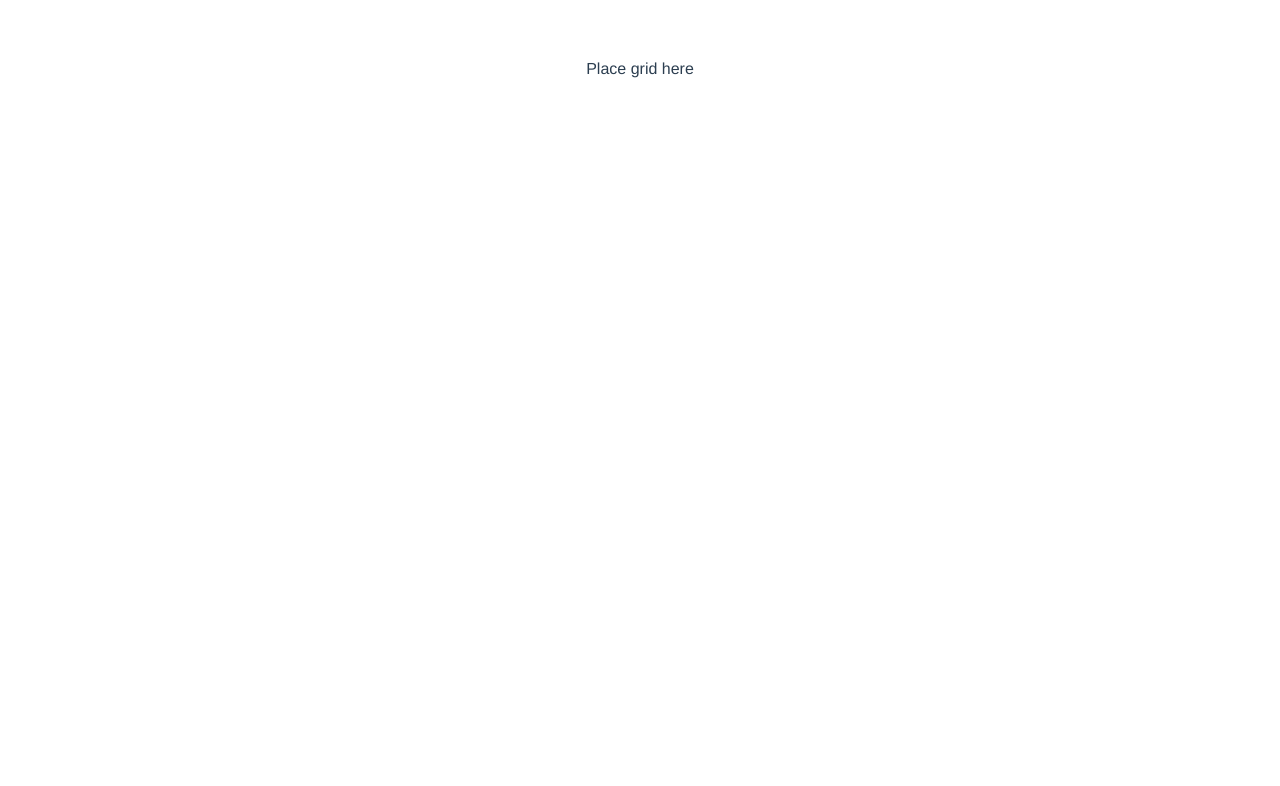
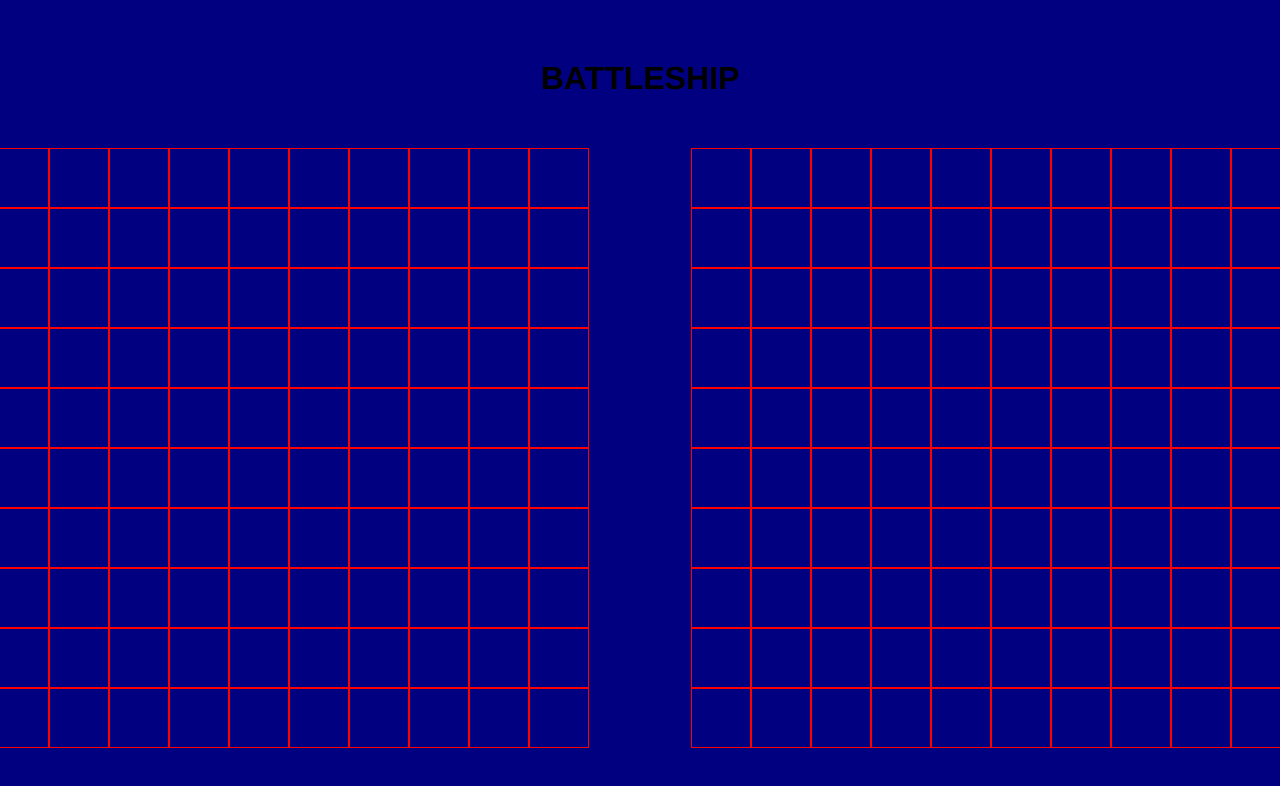
Before and after one commit to MMathew93/Battle-Ship, a Vue app in the folder battle-ship/: page / in a window 1280 px wide. Shown: the top 786 px of the page. Built offline with nearby package versions, Linux system fonts and the light colour scheme.

Commit message:
set up board renders for both players

```diff
--- a/battle-ship/src/App.vue
+++ b/battle-ship/src/App.vue
@@ -16,12 +16,15 @@ export default {
 </script>
 
 <style>
-#app {
-  font-family: Avenir, Helvetica, Arial, sans-serif;
-  -webkit-font-smoothing: antialiased;
-  -moz-osx-font-smoothing: grayscale;
-  text-align: center;
-  color: #2c3e50;
-  margin-top: 60px;
+  * {
+    font-family: Avenir, Helvetica, Arial, sans-serif;
+    -webkit-font-smoothing: antialiased;
+    -moz-osx-font-smoothing: grayscale;
+    box-sizing: border-box;
+    margin: 0;
+    padding: 0;
+  }
+body{
+  background-color: navy;
 }
 </style>
--- a/battle-ship/src/components/GameBoard.vue
+++ b/battle-ship/src/components/GameBoard.vue
@@ -1,34 +1,63 @@
 <template>
-  <div class="gameboard">
-    {{ msg }}
+<div class="main">
+  <h1> {{ title }} </h1>
+  <div class="playarea">
+    <div class="gameboard">
+      <div v-for="(row, rowindex) in playerBoard" :key="rowindex">
+        <div class="box" v-for="(col, colindex) in playerBoard" :key="rowindex-colindex"></div>
+      </div>
+    </div>
+    <div class="gameboard">
+      <div v-for="(row, rowindex) in playerBoard" :key="rowindex">
+        <div class="box" v-for="(col, colindex) in playerBoard" :key="rowindex-colindex"></div>
+      </div>
+    </div>
+  </div>
   </div>
 </template>
 
 <script>
+import { gameBoard } from './Factories/Gameboard'
+
 export default {
   name: 'GameBoard',
   data() {
     return {
-      msg: 'Place grid here'
+      playerBoard: '',
+      title: 'BATTLESHIP'
     }
+  },
+  methods: {
+    createBoard: function() {
+      let humanBoard= gameBoard(10)
+      this.playerBoard= humanBoard.getBoard()
+      console.log(this.playerBoard)
+    }
+  },
+  beforeMount() {
+    this.createBoard()
   }
 }
 </script>
 
-<!-- Add "scoped" attribute to limit CSS to this component only -->
 <style scoped>
-h3 {
-  margin: 40px 0 0;
+.main {
+  margin: 60px 10%;
+  text-align: center;
 }
-ul {
-  list-style-type: none;
-  padding: 0;
+
+.playarea {
+  display: flex;
+  justify-content: center;
 }
-li {
-  display: inline-block;
-  margin: 0 10px;
+.gameboard {
+  display: flex;
+  margin: 5%;
 }
-a {
-  color: #42b983;
+
+.box {
+  width: 60px;
+  height: 60px;
+  border: 1px solid red;
 }
 </style>
```
